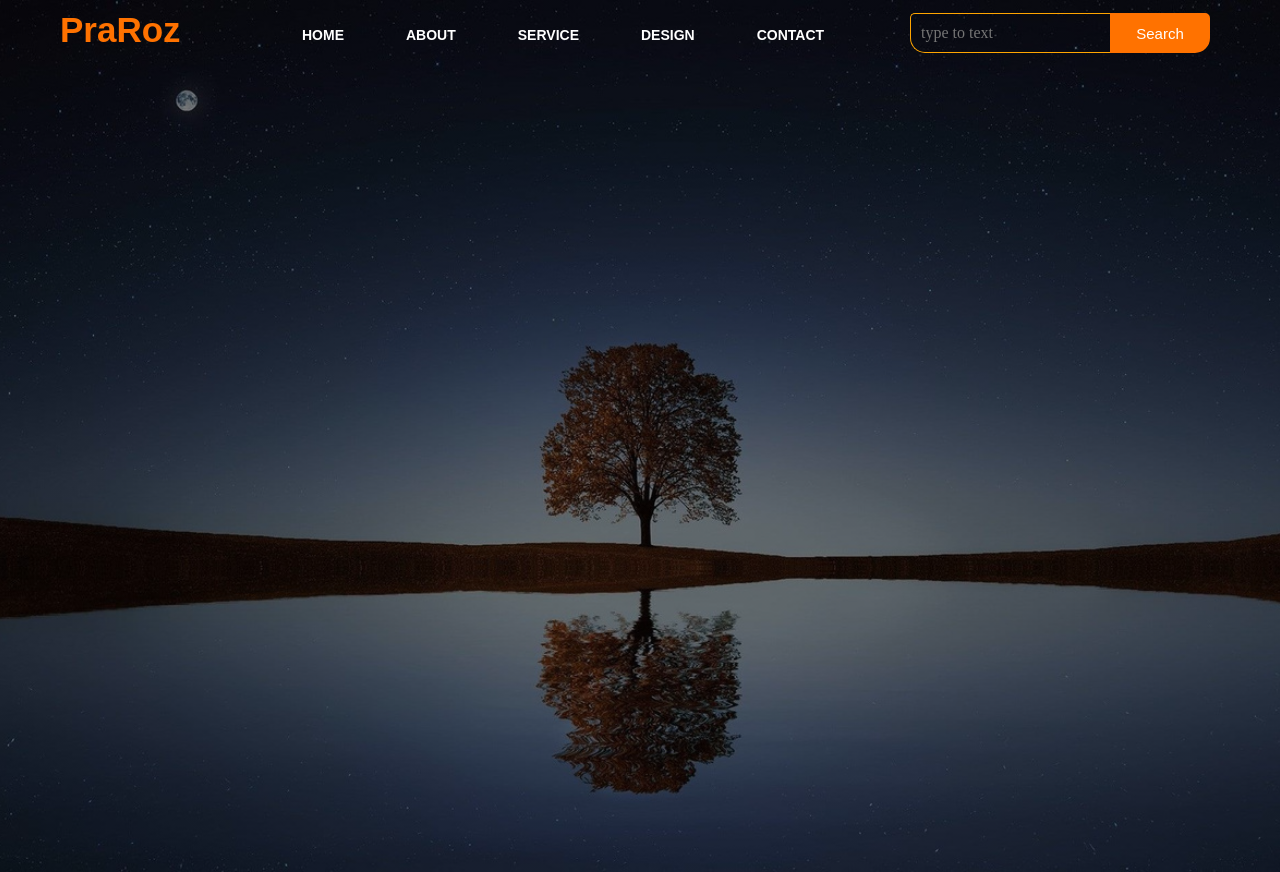
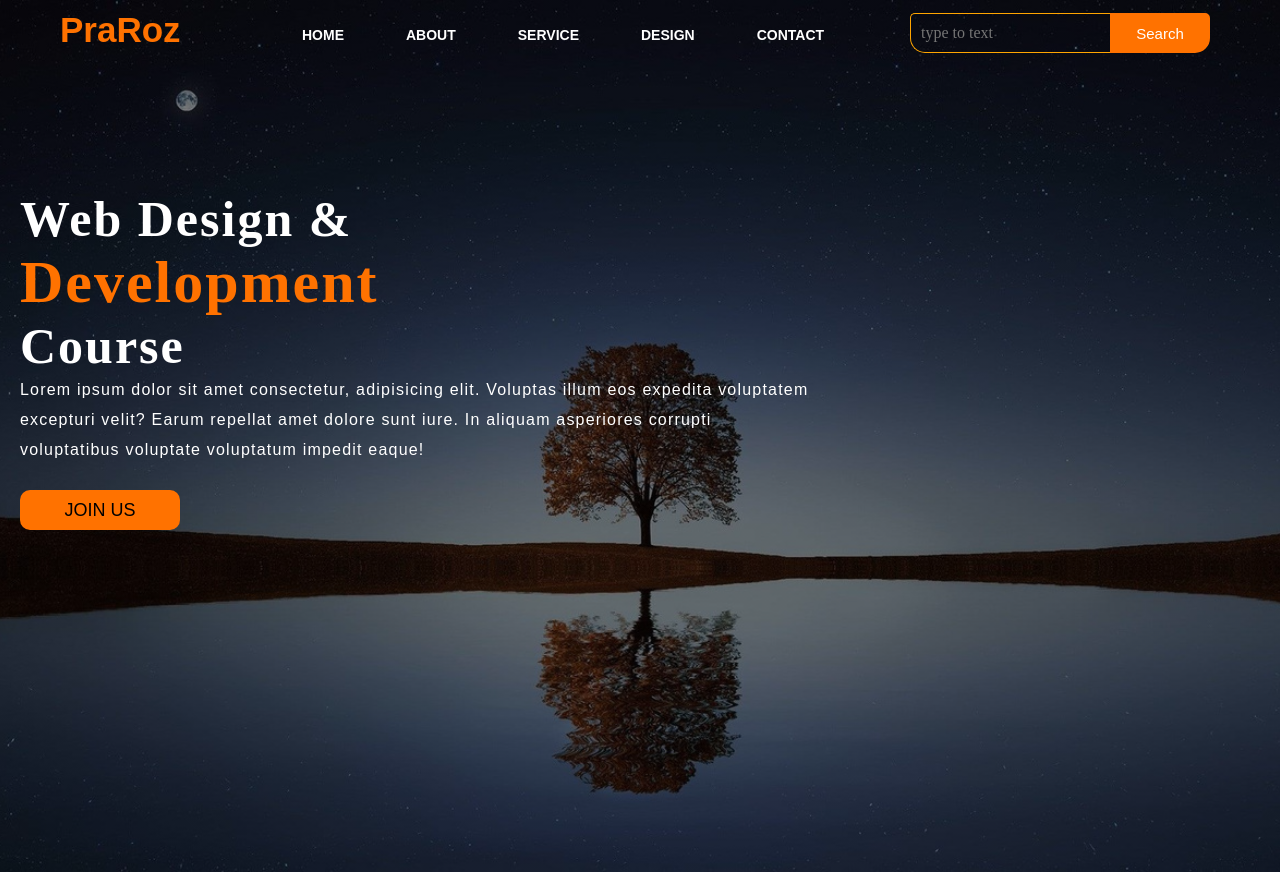
Before and after one commit to Banaz-S/Log-In-course, a plain HTML site: page index.html in a window 1280 px wide. Drawn offline with Linux system fonts and the light colour scheme.

Commit message:
adding some content

```diff
--- a/index.html
+++ b/index.html
@@ -28,6 +28,14 @@
                 <a href=""> <button class="btn">Search</button></a>
             </div>
         </div>
+        <di class="content">
+            <h1>Web Design & <br> <span>Development</span> <br>Course</h1>
+            <p class="par">Lorem ipsum dolor sit amet consectetur, adipisicing elit. Voluptas illum eos expedita voluptatem
+                <br>excepturi velit? Earum repellat amet dolore sunt iure. In aliquam asperiores corrupti
+                <br>voluptatibus voluptate voluptatum impedit eaque!</p>
+
+                <button class="cn"><a href="#">JOIN US</a></button>
+        </div>
     </div>
 </body>
 </html>
--- a/style.css
+++ b/style.css
@@ -105,3 +105,56 @@ ul li a:hover{
 .srch:focus{
     outline: none;
 }
+
+.content{
+    width: 1200px;
+    height: auto;
+    margin: auto;
+    color: white;
+    position: relative;
+}
+
+.content .par{
+    padding-left: 20px;
+    padding-bottom: 25px;
+    font-family: Arial;
+    letter-spacing: 1.2px;
+    line-height: 30px;
+}
+
+.content h1{
+    font-family: 'Times New Roman';
+    font-size: 50px;
+    padding-left: 20px;
+    margin-top: 9%;
+    letter-spacing: 2px;
+}
+
+.content .cn{
+    width: 160px;
+    height: 40px;
+    background: #ff7200;
+    border: none;
+    margin-bottom: 10px;
+    margin-left: 20px;
+    border-radius: 10px;
+    font-size: 18px;
+    cursor: pointer;
+    transition: 0.4s ease;
+
+}
+
+.content .cn a{
+    text-decoration: none;
+    color: black;
+    transition: 0.3s ease;
+}
+
+.cn:hover{
+    background-color: white;
+}
+
+.content span{
+    color: #ff7200;
+    font-size: 60px;
+}
```
